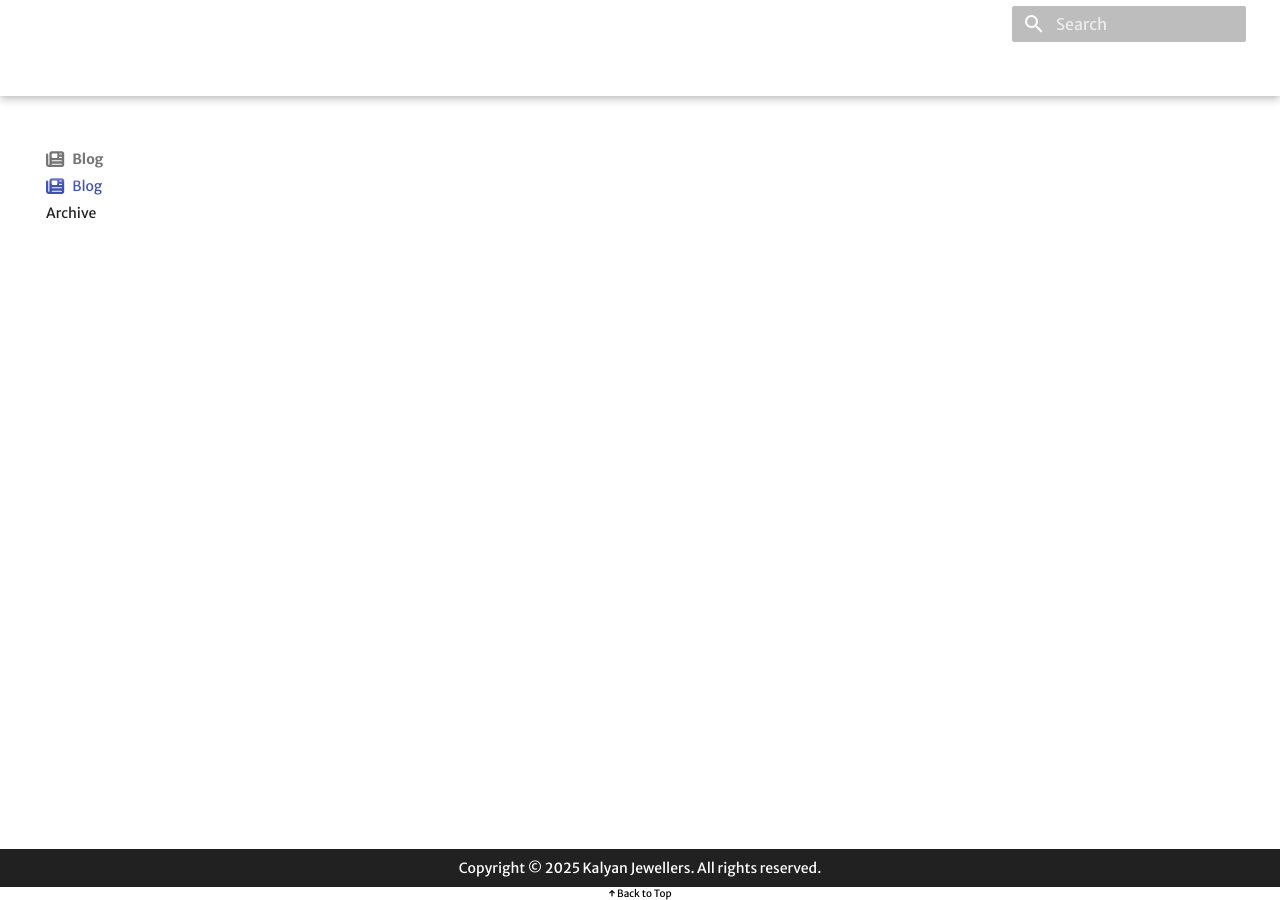
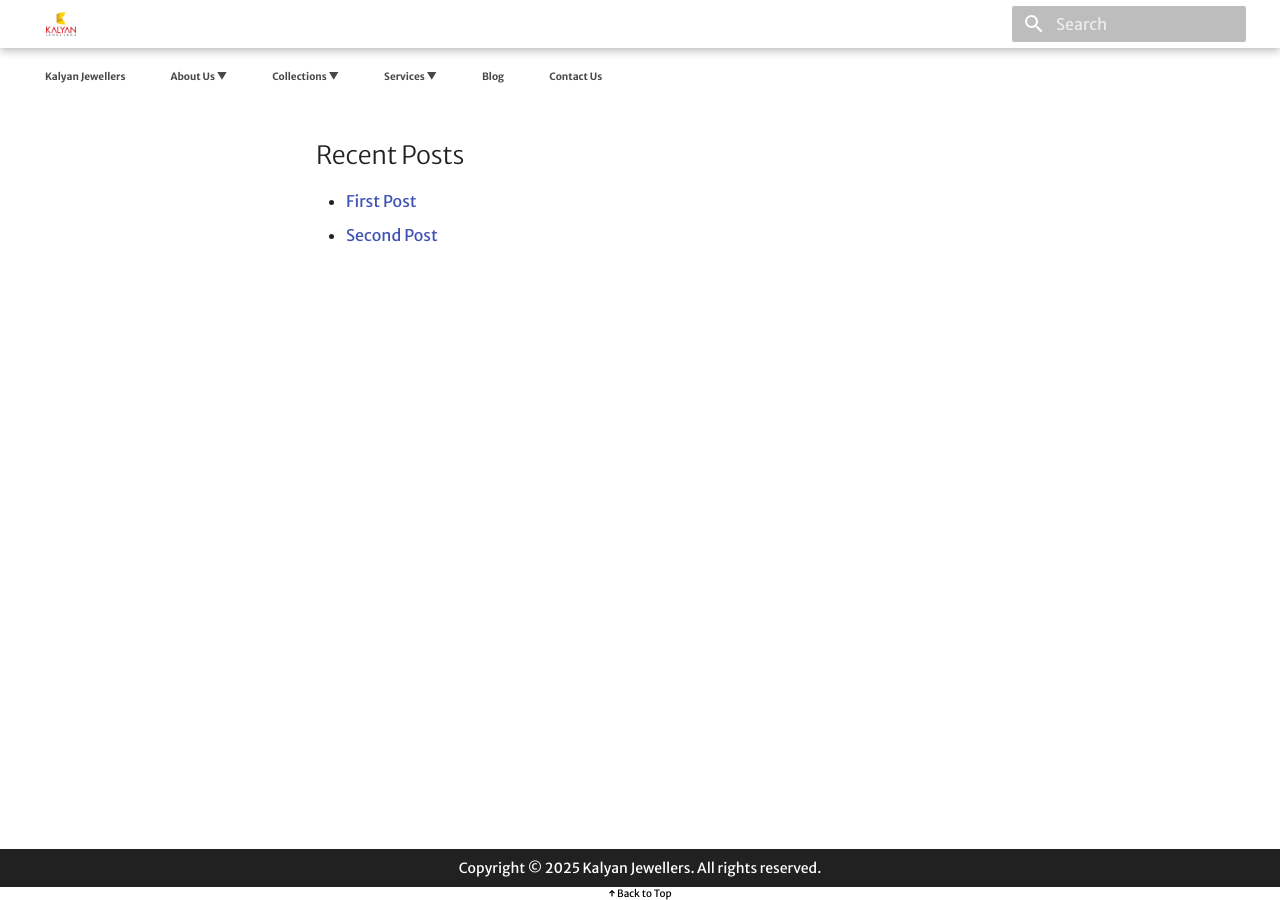
Before and after one commit to MVandana27/kalyan-jewellers, an MkDocs documentation site: the page built from docs/blog/index.md, in a window 1280 px wide. Built offline with MkDocs 1.6.1 and Material for MkDocs 9.7.7, drawn with Linux system fonts in a browser that asks for light colours; some web fonts are replaced.

Commit message:
i added custom navigation sections in my webpage

```diff
--- a/docs/assets/stylesheets/extra.css
+++ b/docs/assets/stylesheets/extra.css
@@ -5,9 +5,142 @@
 .md-content h1:first-of-type {
     display: none;
 }
-.md-header__topic {
-    display: none !important;
+
+
+
+
+
+
+
+
+
+
+
+
+
+/* Navigation Palette with Light Orange Background */
+.palette-menu {
+    background: rgba(189, 85, 111, 0.8); /* Light Orange with transparency */
+    padding: 10px;
+    border-radius: 10px;
+    position: fixed;
+    top: 50px;
+    left: 20px;  /* Move to the left */
+    width: auto;
+    display: flex;
+    justify-content: flex-start; /* Align to left */
+    box-shadow: 0px 5px 15px rgba(0, 0, 0, 0.3);
+    z-index: 1000;
 }
-.md-header__button.md-logo {
-    display: none !important;
+
+/* Horizontal Navigation */
+.navbar {
+    display: flex;
+    flex-direction: row; /* Horizontal layout */
+    gap: 15px;
+    padding: 0;
+    margin: 0;
+    list-style: none;
 }
+
+/* Menu Sections Styled as Buttons */
+.menu-section a {
+    text-decoration: none;
+    color: rgb(51, 114, 161);
+    font-weight: bold;
+    padding: 10px 15px;
+    background: rgba(255, 255, 255, 0.2);
+    border-radius: 5px;
+    transition: background 0.3s;
+    display: block;
+}
+
+.menu-section a:hover {
+    background: rgba(18, 18, 19, 0.4);
+}
+
+/* Dropdown Styling */
+.dropdown {
+    position: relative;
+}
+
+.dropdown-menu {
+    display: none;
+    position: absolute;
+    top: 100%;
+    left: 0;
+    background: rgba(74, 187, 202, 0.9);
+    padding: 10px;
+    border-radius: 5px;
+    list-style: none;
+    box-shadow: 0px 5px 15px rgba(0, 0, 0, 0.3);
+    min-width: 200px;
+}
+
+.dropdown-menu li {
+    padding: 8px 10px;
+}
+
+.dropdown-menu li a {
+    color: black;
+    text-decoration: none;
+    display: block;
+    transition: background 0.3s;
+}
+
+.dropdown-menu li a:hover {
+    background: rgba(0, 0, 0, 0.1);
+}
+
+/* Show dropdown on hover */
+.dropdown:hover .dropdown-menu {
+    display: block;
+}
+
+/* Align Content to the Right */
+.md-content {
+    margin-left: auto;
+    margin-right: 50px;
+    max-width: 900px;
+    text-align: left;
+}
+
+
+
+
+/* Make Navigation Sections Background Transparent */
+.palette-menu {
+    background: transparent !important; /* Fully transparent background */
+    padding: 10px;
+    border-radius: 0;
+    box-shadow: none; /* Remove any shadow */
+}
+
+/* Navigation Items - Keep Only Text and Dropdowns */
+.navbar {
+    display: flex;
+    flex-direction: row;
+    gap: 15px;
+    padding: 0;
+    margin: 0;
+    list-style: none;
+}
+
+.navbar a {
+    color: rgb(73, 71, 71); /* Adjust text color as needed */
+    font-weight: bold;
+    text-decoration: none;
+    padding: 10px 15px;
+}
+
+/* Dropdown Menu - Ensure it Stays Visible */
+.navbar a:hover,
+.navbar a:focus {
+    color: #cd762e; /* Highlight on hover */
+}
+
+/* Dropdown Background Transparent */
+.navbar .dropdown-menu {
+    background: rgba(219, 173, 57, 0.7); /* Semi-transparent dropdown (optional) */
+    border: none;
+}
--- a/docs/blog/index.md
+++ b/docs/blog/index.md
@@ -1 +1,6 @@
-# Blog
+
+# Welcome to Blog
+
+## Recent Posts
+- [First Post](post1.md)
+- [Second Post](post2.md)
--- a/docs/javascripts/custom-nav.js
+++ /dev/null
@@ -1,25 +0,0 @@
-document.addEventListener("DOMContentLoaded", function () {
-    const navItems = {
-        "Kalyan Jewellers": "fas fa-gem",
-        "About Us": "fas fa-landmark",
-        "Our Heritage": "fas fa-history",
-        "Craftsmanship": "fas fa-hammer",
-        "Collections": "fas fa-chess-queen",
-        "Gold Jewelry": "fas fa-ring",
-        "Diamond Collections": "fas fa-gem",
-        "Bridal Jewelry": "fas fa-heart",
-        "Services": "fas fa-concierge-bell",
-        "Custom Design": "fas fa-pencil-ruler",
-        "Jewelry Repair": "fas fa-tools",
-        "Blog": "fas fa-newspaper",
-        "Latest Trends": "fas fa-chart-line",
-        "Contact Us": "fas fa-envelope"
-    };
-
-    document.querySelectorAll(".md-nav__link").forEach(link => {
-        let text = link.innerText.trim();
-        if (navItems[text]) {
-            link.innerHTML = `<i class="${navItems[text]}"></i> ${text}`;
-        }
-    });
-});
--- a/docs/overrides/main.html
+++ b/docs/overrides/main.html
@@ -20,3 +20,55 @@
     });
 </script>
 </head>
+
+
+
+
+
+
+
+
+
+
+
+
+
+
+
+
+{% block site_nav %}
+<!-- Horizontal Navigation Palette -->
+<div class="palette-menu">
+    <ul class="navbar">
+        <li class="menu-section"><a href="{{ base_url }}/">Kalyan Jewellers</a></li>
+
+        <li class="menu-section dropdown">
+            <a href="#">About Us ▼</a>
+            <ul class="dropdown-menu">
+                <li><a href="{{ base_url }}/about/heritage/">Our Heritage</a></li>
+                <li><a href="{{ base_url }}/about/craftsmanship/">Craftsmanship</a></li>
+            </ul>
+        </li>
+
+        <li class="menu-section dropdown">
+            <a href="#">Collections ▼</a>
+            <ul class="dropdown-menu">
+                <li><a href="{{ base_url }}/collections/gold/">Gold Jewelry</a></li>
+                <li><a href="{{ base_url }}/collections/diamonds/">Diamond Collections</a></li>
+                <li><a href="{{ base_url }}/collections/bridal/">Bridal Jewelry</a></li>
+            </ul>
+        </li>
+
+        <li class="menu-section dropdown">
+            <a href="#">Services ▼</a>
+            <ul class="dropdown-menu">
+                <li><a href="{{ base_url }}/services/custom/">Custom Design</a></li>
+                <li><a href="{{ base_url }}/services/repair/">Jewelry Repair</a></li>
+            </ul>
+        </li>
+
+        <li class="menu-section"><a href="{{ base_url }}/blog/">Blog</a></li>
+        <li class="menu-section"><a href="{{ base_url }}/contact/">Contact Us</a></li>
+    </ul>
+</div>
+{% endblock %}
--- a/mkdocs.yml
+++ b/mkdocs.yml
@@ -7,14 +7,13 @@
 
 
   features:
-    - navigation.tabs
     - navigation.tabs.sticky
     - navigation.sections
     - navigation.top
     - toc.integrate
     - search.highlight
-  icon:
-    repo: fontawesome/brands/github
+    - navigation.instant
+
 
 
   font:
@@ -62,6 +61,7 @@
   - pymdownx.highlight
   - md_in_html
   - pymdownx.superfences
+  - pymdownx.inlinehilite
   - pymdownx.tabbed:
       alternate_style: true
   - pymdownx.tasklist:
@@ -90,6 +90,10 @@
       module_name: docs/main
   - glightbox
 
+
+
+
+
 nav:
   - Kalyan Jewellers: index.md
   - About Us:
@@ -103,5 +107,6 @@
       - Custom Design: services/custom.md
       - Jewelry Repair: services/repair.md
   - Blog:
-      - Latest Trends: blog/index.md
+      - Blog: blog/index.md
+      - Latest Trends: blog/trends.md
   - Contact Us: contact.md
```
Also changed, not shown: docs/blog/post1.md (added, +3 -0 lines), docs/blog/post2.md (added, +3 -0 lines), docs/blog/trends.md (deleted, +0 -123 lines), docs/index.md (+1 -1 lines), docs/stylesheets/extra.css (line endings or trailing spaces).
